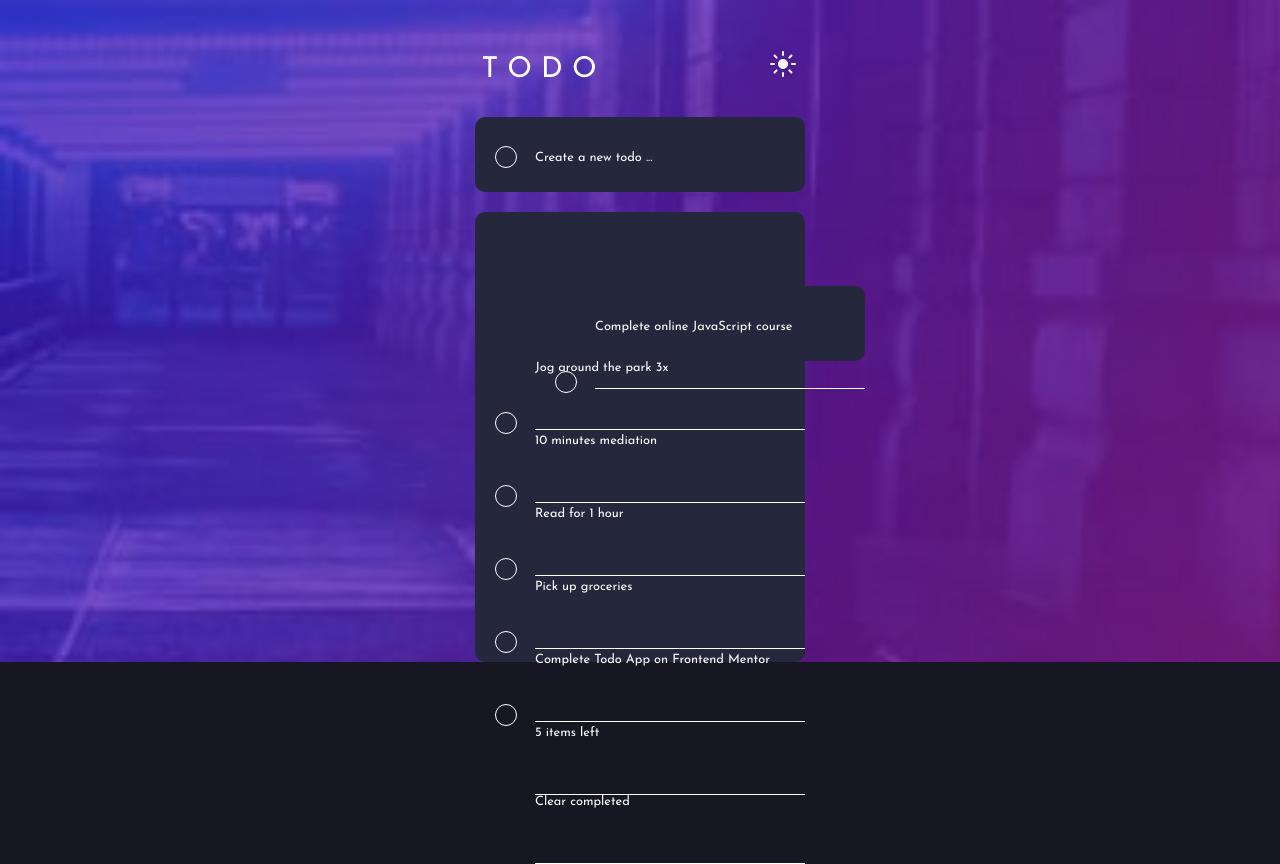
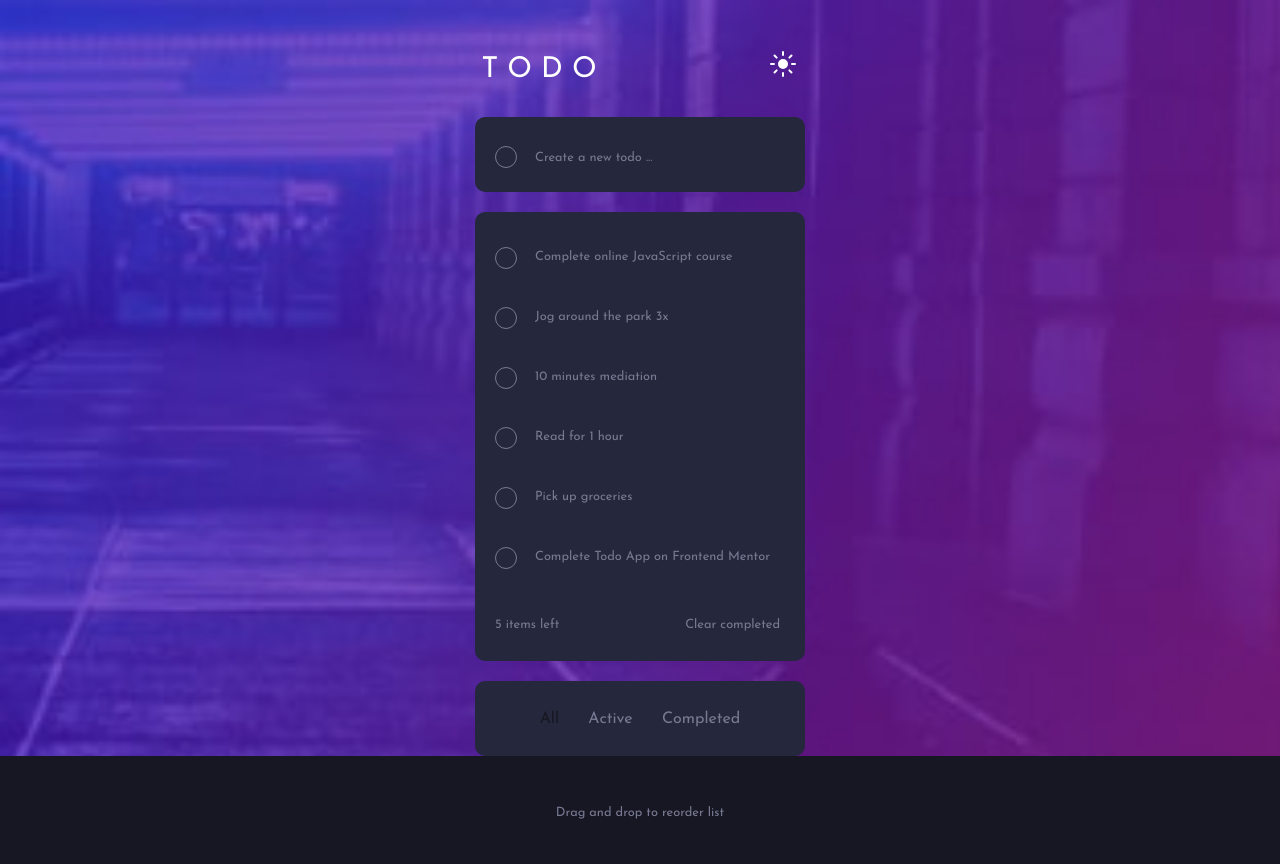
Before and after one commit to FCBasel1893/dev21_exercises, a plain HTML site: page todo-app-main/index.html in a window 1280 px wide. After the commit the page ends 819 px from the top, so only its background shows below. Drawn offline with Linux system fonts and the light colour scheme.

Commit message:
add index/styles

```diff
--- a/todo-app-main/index.html
+++ b/todo-app-main/index.html
@@ -29,45 +29,54 @@
         </div>
     </div>
 
+    <div class="box">
+      <div class="big-box">
+
+        <div class="bullet-point2"></div>
+        <p class="line">Complete online JavaScript course</p>
+
+        <div class="bullet-point2"></div>
+        <p>Jog around the park 3x</p>
 
 
-<div class="box">
-      <div class="big-box">
-        <div class="first-box">
-          <p>Complete online JavaScript course</p>
-          <div class="bullet-point2"></div>
-        </div>
-          <p>Jog around the park 3x</p>
-          <div class="bullet-point2"></div>
+        <div class="bullet-point2"></div>
+        <p>10 minutes mediation</p>
 
-          <p>10 minutes mediation</p>
-          <div class="bullet-point2"></div>
 
-          <p>Read for 1 hour</p>
-          <div class="bullet-point2"></div>
+        <div class="bullet-point2"></div>
+        <p>Read for 1 hour</p>
 
-          <p>Pick up groceries</p>
-          <div class="bullet-point2"></div>
 
-          <p>Complete Todo App on Frontend Mentor</p>
-          <div class="bullet-point2"></div>
+        <div class="bullet-point2"></div>
+        <p>Pick up groceries</p>
 
-        <div>
 
+        <div class="bullet-point2"></div>
+        <p>Complete Todo App on Frontend Mentor</p>
+
+        <div class="items-left">
           <p>5 items left</p>
           <p>Clear completed</p>
+        </div>
 
+      </div>
+    </div>
+
+      <div class="box">
+        <div class="last-box">
+          <p class="blue">All</p>
+          <p>Active</p>
+          <p>Completed</p>
         </div>
-      </div>
-</div>
 
-  </div>
+    </div>
 
+</main>
 
+<footer>
+  <p>Drag and drop to reorder list</p>
 
-
-
-    </main>
+</footer>
 
 
 
--- a/todo-app-main/styles.css
+++ b/todo-app-main/styles.css
@@ -21,8 +21,8 @@ html {
 body {
     font-size: 18px;
     font-family: 'Josefin Sans', sans-serif;
-
     background-color: hsl(235, 21%, 11%);
+    color: hsl(234, 11%, 52%);
 
 }
 
@@ -35,6 +35,7 @@ main {
 .box {
     display: flex;
     justify-content: center;
+    align-items: center;
 }
 
 .todo h1 {
@@ -58,7 +59,7 @@ main {
     margin-top: 40px;
     padding: 34px 0px 0px 60px;
     border-radius: 10px;
-    color: white;
+    color: hsl(234, 11%, 52%);
     font-size: 0.8rem;
 }
 
@@ -67,28 +68,27 @@ main {
     width: 22px;
     height: 22px;
     border-radius: 50%;
-    border: 1.5px solid white;
+    border: 1.5px solid hsl(234, 11%, 52%);
     margin: -18px 0px 0px -40px;
 
 }
 
 .big-box {
     width: 330px;
-    height: 450px;
+    height: 449px;
     background-color: hsl(235, 24%, 19%);
     margin-top: 20px;
-    padding: 34px 0px 0px 60px;
+    padding: 46px 0px 0px 60px;
     border-radius: 10px;
-    color: white;
+    color: hsl(234, 11%, 52%);
     font-size: 0.8rem;
     font-weight: 400;
+}
 
-}
 
 .big-box p {
     padding-bottom: 55px;
 
-    border-bottom: 1px solid white;
 }
 
 .bullet-point2 {
@@ -96,11 +96,46 @@ main {
     width: 22px;
     height: 22px;
     border-radius: 50%;
-    border: 1.5px solid white;
-    margin: -18px 0px 0px -40px;
+    border: 1.5px solid hsl(234, 11%, 52%);
+    margin: -11px 0px -19px -40px;
+
+}
 
 
+.items-left {
+    display: flex;
+    justify-content: space-between;
+    margin-left: -40px;
+    margin-right: 25px;
 }
+
+.last-box {
+    display: flex;
+    justify-content: space-around;
+    align-items: center;
+    font-size: 1rem;
+    width: 330px;
+    height: 75px;
+    background-color: hsl(235, 24%, 19%);
+    margin-top: 20px;
+    padding: 0px 50px 0px 50px;
+    border-radius: 10px;
+    color: hsl(234, 11%, 52%);
+
+}
+
+.blue {
+    color: hsl(235, 21%, 11%);
+}
+
+footer {
+    font-size: 0.8rem;
+    display: flex;
+    justify-content: center;
+    margin-top: 50px;
+}
+
+
 
 
 
```
